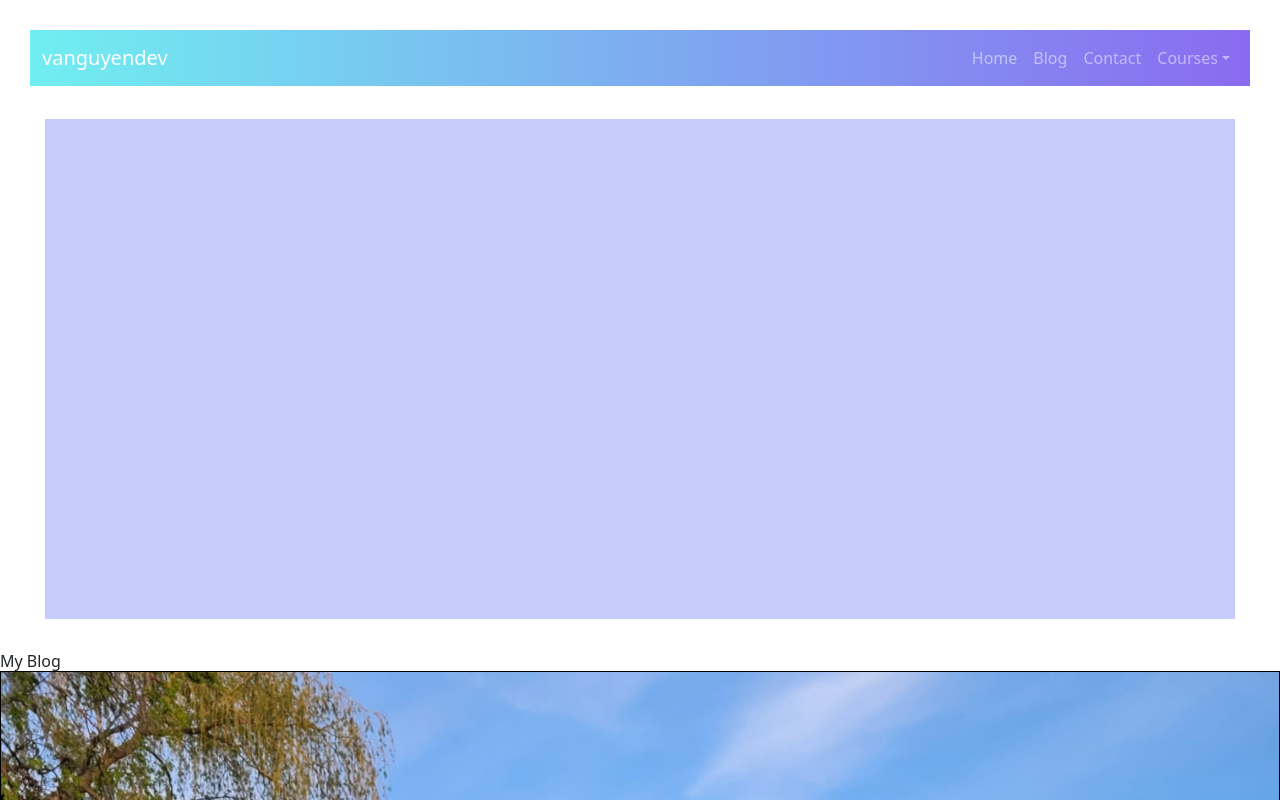
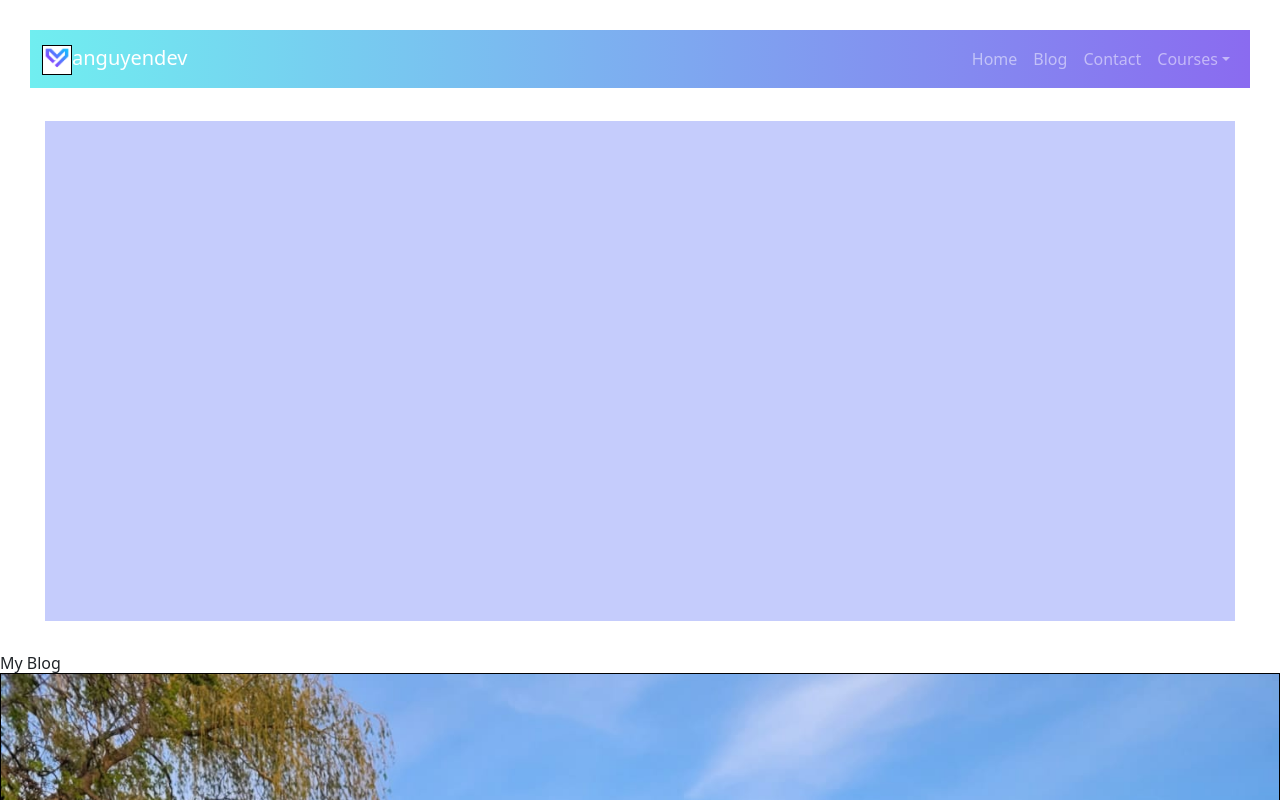
Before and after one commit to vanguyen333/mysiteO, a React (Vite) app: page / in a window 1280 px wide. Shown: the top 800 px of the page. Built offline with nearby package versions, Linux system fonts and the light colour scheme.

Commit message:
added logo brad successfully

```diff
--- a/src/components/header/Header.jsx
+++ b/src/components/header/Header.jsx
@@ -1,18 +1,20 @@
 import React from "react";
 import "./header.css";
+// import Blog from "../blog/Blog.jsx";
 import Container from "react-bootstrap/Container";
 import Nav from "react-bootstrap/Nav";
 import Navbar from "react-bootstrap/Navbar";
 import NavDropdown from "react-bootstrap/NavDropdown";
-// import { logoBlack } from "../assets";
+
+// import { logoBlack } from "public/imgs/tulip.png";
 
 const Header = () => {
   return (
     <Navbar expand="lg" variant="dark" className="headercl">
       <Container>
         <Navbar.Brand className="titlenav" href="#home">
-          {/* <img src={logoBlack} /> */}
-          vanguyendev
+          <img className="logome" src="public/imgs/v.png" />
+          anguyendev
         </Navbar.Brand>
         <Navbar.Toggle aria-controls="basic-navbar-nav" />
         <Navbar.Collapse id="basic-navbar-nav">
--- a/src/components/header/header.css
+++ b/src/components/header/header.css
@@ -5,3 +5,7 @@
 .titlenav {
   color: white;
 }
+.logome {
+  height: 30px;
+  display: inline-block;
+}
```
Also changed, not shown: public/imgs/logoBlack.svg (renamed from src/assets/logoBlack.svg), public/imgs/v.png (added).
